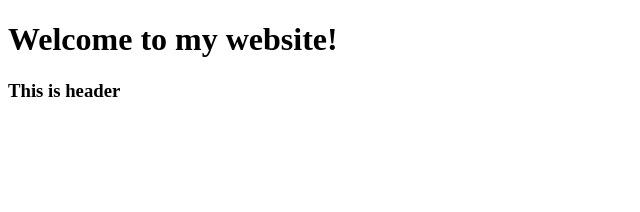
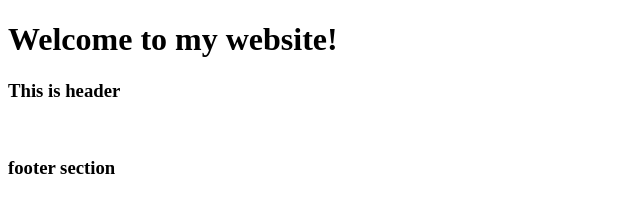
Before and after one commit to DeepthiShanmugasundaram/assgn1, a plain HTML site: page index.html in a window 1280 px wide. Shown: the whole page, without its empty margins (0-640 px from the left). Drawn offline with Linux system fonts and the light colour scheme.

Commit message:
added footer

```diff
--- a/index.html
+++ b/index.html
@@ -10,5 +10,7 @@
     <h1>Welcome to my website!</h1>
     <h3>This is header</h3>
     <br>
+
+    <h3>footer section</h3>
 </body>
 </html>
```
